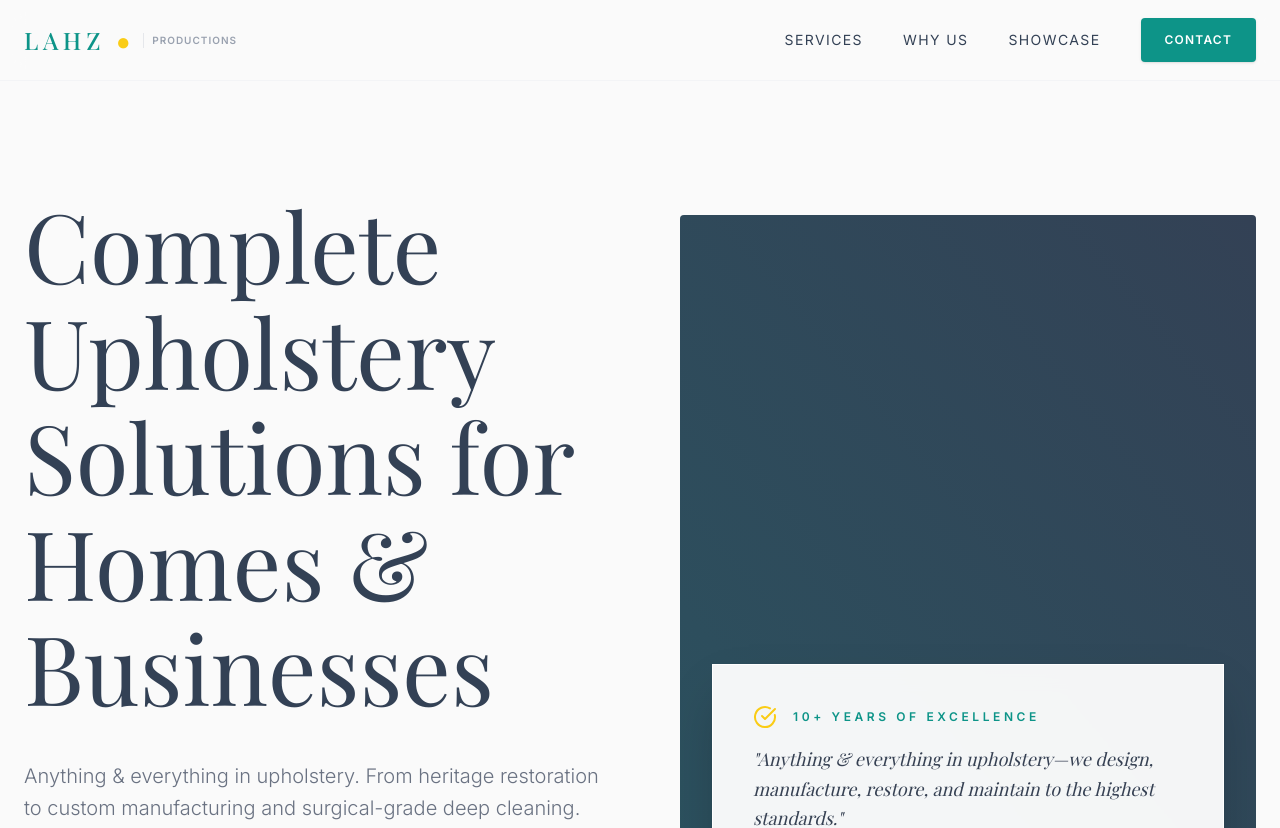
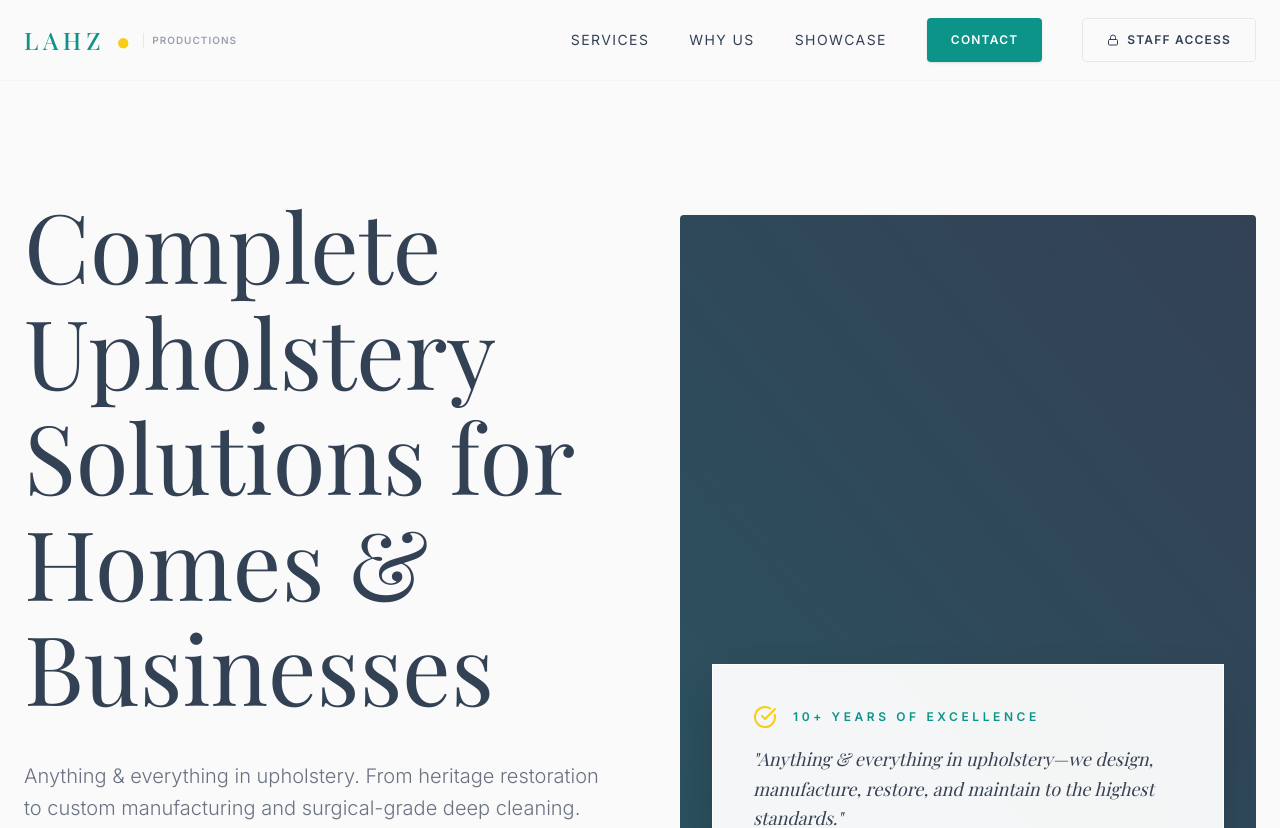
Before and after one commit to mraaziqp/LahzProductions, a React (Vite) app: page / in a window 1280 px wide. Shown: the top 828 px of the page. Built offline with nearby package versions, Linux system fonts and the light colour scheme; no server answers; the database is empty; a web font is replaced by a local one.

Commit message:
fix: update quote messaging and wire contact actions

```diff
--- a/src/App.tsx
+++ b/src/App.tsx
@@ -137,6 +137,8 @@ export default function App() {
   ];
 
   const whatsappUrl = `https://wa.me/${WEBSITE_COPY.contact.phone}`;
+  const contactSectionId = "contact";
+  const mapsUrl = `https://www.google.com/maps/search/?api=1&query=${encodeURIComponent(WEBSITE_COPY.contact.location)}`;
 
   const filteredServices = services.filter(s => s.category === activeServiceTab);
 
@@ -158,8 +160,17 @@ export default function App() {
             <a href="#services" className="text-sm uppercase tracking-widest hover:text-brand-teal transition-all">Services</a>
             <a href="#about" className="text-sm uppercase tracking-widest hover:text-brand-teal transition-all">Why Us</a>
             <a href="#gallery" className="text-sm uppercase tracking-widest hover:text-brand-teal transition-all">Showcase</a>
-            <button className="h-11 px-6 bg-brand-teal text-white text-xs uppercase tracking-widest font-bold hover:bg-brand-teal/90 transition-all rounded-sm shadow-sm">
+            <a
+              href={`#${contactSectionId}`}
+              className="h-11 px-6 bg-brand-teal text-white text-xs uppercase tracking-widest font-bold hover:bg-brand-teal/90 transition-all rounded-sm shadow-sm flex items-center"
+            >
               Contact
+            </a>
+            <button
+              onClick={() => setShowAdmin(true)}
+              className="h-11 px-6 border border-gray-200 text-brand-slate text-xs uppercase tracking-widest font-bold hover:bg-gray-50 transition-all rounded-sm flex items-center gap-2"
+            >
+              <Lock className="w-3 h-3" /> Staff Access
             </button>
           </div>
 
@@ -179,6 +190,10 @@ export default function App() {
               <a href="#services" onClick={() => setIsMenuOpen(false)} className="text-sm uppercase tracking-widest font-bold py-2">Services</a>
               <a href="#about" onClick={() => setIsMenuOpen(false)} className="text-sm uppercase tracking-widest font-bold py-2">Why Us</a>
               <a href="#gallery" onClick={() => setIsMenuOpen(false)} className="text-sm uppercase tracking-widest font-bold py-2">Showcase</a>
+              <a href={`#${contactSectionId}`} onClick={() => setIsMenuOpen(false)} className="text-sm uppercase tracking-widest font-bold py-2">Contact</a>
+              <button onClick={() => { setIsMenuOpen(false); setShowAdmin(true); }} className="text-sm uppercase tracking-widest font-bold py-2 text-left flex items-center gap-2">
+                <Lock className="w-4 h-4" /> Staff Access
+              </button>
             </motion.div>
           )}
         </AnimatePresence>
@@ -436,15 +451,16 @@ export default function App() {
           <div className="grid lg:grid-cols-2 gap-16 items-center">
             <div>
               <span className="text-xs uppercase tracking-[0.4em] text-brand-teal font-extrabold mb-6 block">
-                Instant Quote
+                Quote Request
               </span>
               <h2 className="text-4xl md:text-6xl font-serif text-brand-slate leading-tight mb-6">
-                Get a quote in <br className="hidden md:block" />
-                <span className="italic text-brand-teal">60 seconds</span>
+                Hear back within <br className="hidden md:block" />
+                <span className="italic text-brand-teal">48 hours</span>
               </h2>
               <p className="text-gray-400 text-lg leading-relaxed font-light max-w-md">
-                Tell us what you need and we'll send a personalised quote straight
-                to your WhatsApp—no calls, no waiting.
+                Tell us what you need and send through the details on WhatsApp.
+                We will review the request, assess the work involved, and send a
+                personalised quote within 48 hours.
               </p>
             </div>
             <QuoteEstimator />
@@ -471,20 +487,26 @@ export default function App() {
       </section>
 
       {/* Footer */}
-      <footer className="py-16 md:py-24 border-t border-gray-100 bg-white relative">
+      <footer id="contact" className="py-16 md:py-24 border-t border-gray-100 bg-white relative scroll-mt-20">
         <div className="max-w-7xl mx-auto px-6">
           <div className="grid md:grid-cols-2 lg:grid-cols-4 gap-12 mb-20 text-center md:text-left">
             <div className="space-y-4">
               <span className="text-[10px] uppercase tracking-widest font-extrabold text-brand-teal">Location</span>
-              <p className="text-sm font-serif text-brand-slate">{WEBSITE_COPY.contact.location}</p>
+              <a href={mapsUrl} target="_blank" rel="noreferrer" className="text-sm font-serif text-brand-slate hover:text-brand-teal transition-colors">
+                {WEBSITE_COPY.contact.location}
+              </a>
             </div>
             <div className="space-y-4">
               <span className="text-[10px] uppercase tracking-widest font-extrabold text-brand-teal">Direct Line</span>
-              <p className="text-sm font-serif text-brand-slate">{WEBSITE_COPY.contact.phone}</p>
+              <a href={`tel:${WEBSITE_COPY.contact.phone}`} className="text-sm font-serif text-brand-slate hover:text-brand-teal transition-colors">
+                {WEBSITE_COPY.contact.phone}
+              </a>
             </div>
             <div className="space-y-4">
               <span className="text-[10px] uppercase tracking-widest font-extrabold text-brand-teal">Email</span>
-              <p className="text-sm font-serif text-brand-slate">{WEBSITE_COPY.contact.email}</p>
+              <a href={`mailto:${WEBSITE_COPY.contact.email}`} className="text-sm font-serif text-brand-slate hover:text-brand-teal transition-colors">
+                {WEBSITE_COPY.contact.email}
+              </a>
             </div>
             <div className="space-y-4">
               <span className="text-[10px] uppercase tracking-widest font-extrabold text-brand-teal">Trading Hours</span>
@@ -525,7 +547,7 @@ export default function App() {
           rel="noreferrer"
           className="flex-1 h-12 bg-brand-teal text-white text-[10px] uppercase tracking-[0.2em] font-extrabold flex items-center justify-center gap-2 rounded-sm active:scale-[0.98] transition-all"
         >
-          <MessageCircle className="w-4 h-4 fill-current text-brand-yellow" /> WhatsApp Quote
+          <MessageCircle className="w-4 h-4 fill-current text-brand-yellow" /> Request Quote
         </a>
         <a
           href={`tel:${WEBSITE_COPY.contact.phone}`}
--- a/src/components/QuoteEstimator.tsx
+++ b/src/components/QuoteEstimator.tsx
@@ -301,7 +301,7 @@ export default function QuoteEstimator() {
             >
               <h3 className="text-2xl font-serif text-brand-slate mb-1">Almost done!</h3>
               <p className="text-sm text-gray-400 mb-8">
-                We'll send your personalised quote directly on WhatsApp.
+                We will review your request and send your personalised quote on WhatsApp within 48 hours.
               </p>
 
               <div className="flex flex-col gap-5">
@@ -350,7 +350,7 @@ export default function QuoteEstimator() {
                   className="flex items-center gap-3 h-14 px-10 bg-brand-teal text-white text-sm font-bold uppercase tracking-widest hover:bg-brand-teal/90 transition-all rounded-sm shadow-xl shadow-brand-teal/20 disabled:opacity-40 disabled:cursor-not-allowed"
                 >
                   <MessageCircle className="w-5 h-5 fill-current text-brand-yellow" />
-                  Get My Quote
+                  Send Quote Request
                 </button>
               </div>
             </motion.div>
```
